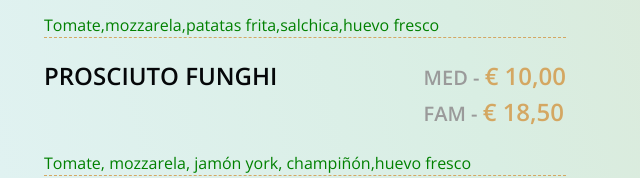
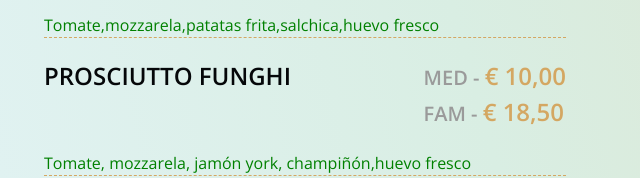
Before and after one commit to taica07/pizza-dolce-vita, a plain HTML site: page index.html in a window 1280 px wide. Shown: the part 1612-1790 px from the top of the page, 632-1272 px from the left. Drawn offline with nearby package versions, Linux system fonts and the light colour scheme; a web font is replaced by a local one.

Commit message:
edit pizza

```diff
--- a/index.html
+++ b/index.html
@@ -231,7 +231,7 @@
 
                                     <div class="w-100 d-flex flex-column text-start ps-4">
                                         <div class="d-flex justify-content-between pb-2 mb-2">
-                                            <h4>PROSCIUTO FUNGHI</h4>
+                                            <h4>PROSCIUTTO FUNGHI</h4>
                                             <div class="d-flex justify-content-between flex-column">
                                                 <h4 class="text-primary"><span class="text-secondary h5">MED - </span>€
                                                     10,00
```
